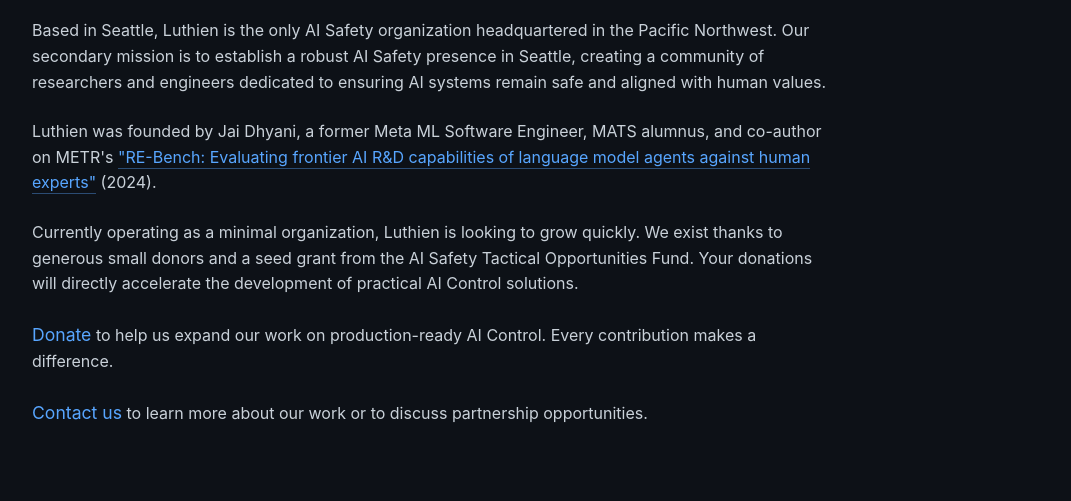
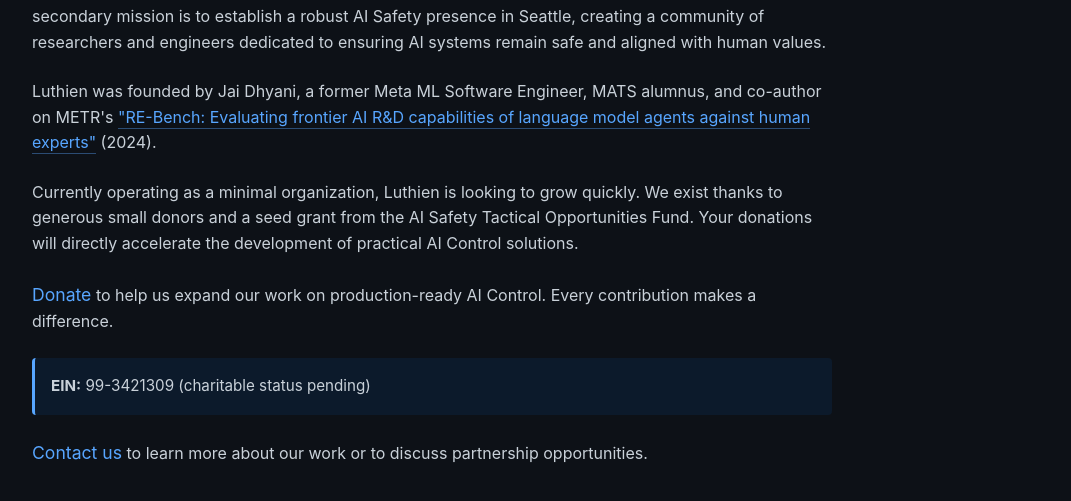
Before and after one commit to LuthienResearch/luthien_site, an Eleventy site: page src/about.njk in a window 1280 px wide. Shown: the part 273-774 px from the top of the page, without its empty margins (208-1279 px from the left). Built offline with nearby package versions, Linux system fonts and the light colour scheme; Eleventy itself is replaced by a stand-in of ours; files that its build step writes are made by us from their sources.

Commit message:
Add Luthien's EIN to About page with pending status note

```diff
--- a/assets/css/styles.css
+++ b/assets/css/styles.css
@@ -127,6 +127,19 @@ h1 {
     border-bottom-color: var(--accent-blue);
 }
 
+.org-details {
+    margin: 1.5rem 0;
+    padding: 1rem;
+    background-color: rgba(9, 105, 218, 0.1);
+    border-left: 3px solid var(--accent-blue);
+    border-radius: 4px;
+}
+
+.org-details p {
+    margin: 0 !important;
+    font-size: 0.95rem;
+}
+
 /* Updates styling */
 .updates-container {
   max-width: 800px;
--- a/src/about.njk
+++ b/src/about.njk
@@ -36,6 +36,10 @@ title: About
         <a href="{{ site.donationUrl }}" target="_blank" class="contact">Donate</a> to help us expand our work on production-ready AI Control. Every contribution makes a difference.
     </p>
 
+    <div class="org-details">
+        <p><strong>EIN:</strong> 99-3421309 (charitable status pending)</p>
+    </div>
+
     <p>
         <a href="mailto:{{ site.contactEmail }}" class="contact">Contact us</a> to learn more about our work or to discuss partnership opportunities.
     </p>
```
